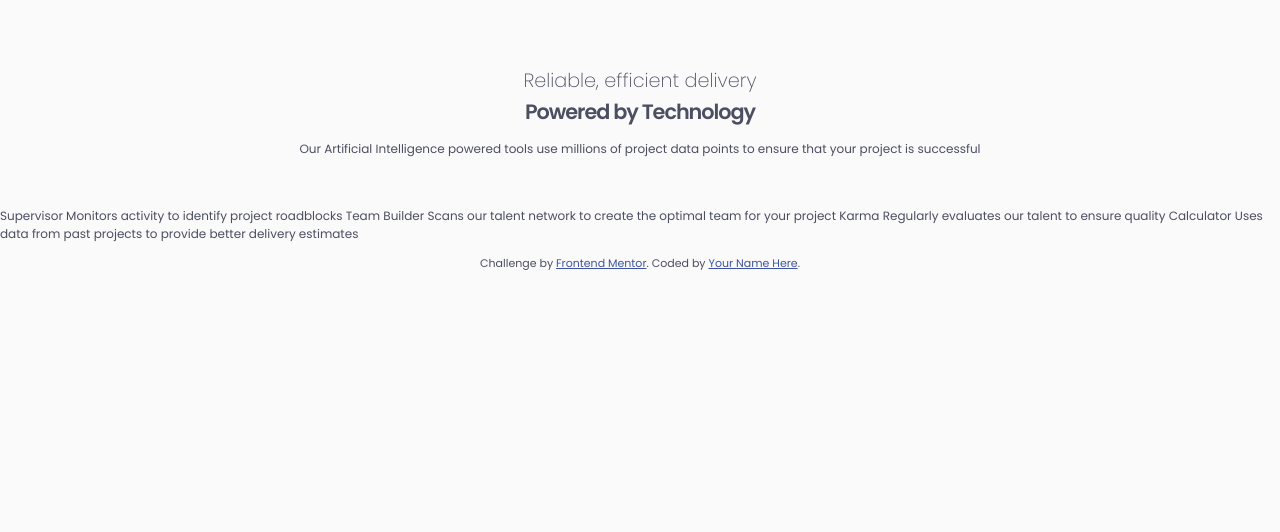
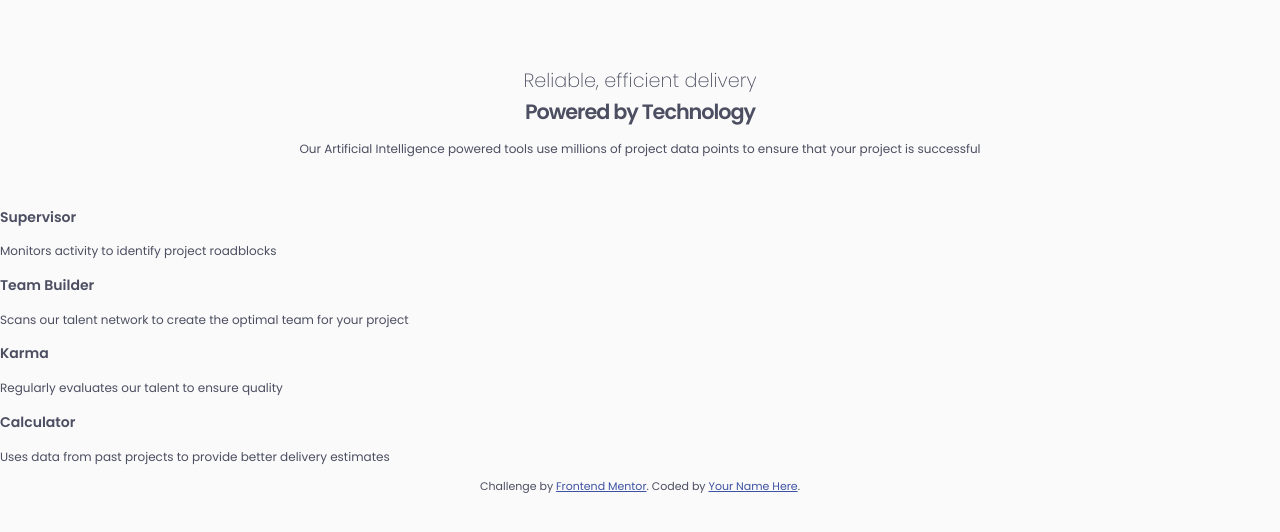
Before and after one commit to nicm42/four-car-feature-section, a website: page index.html in a window 1280 px wide. Drawn offline with Linux system fonts and the light colour scheme.

Commit message:
Set up html for cards section

```diff
--- a/index.html
+++ b/index.html
@@ -26,18 +26,27 @@
       to ensure that your project is successful</p>
   </header>
 
-  Supervisor
-  Monitors activity to identify project roadblocks
+  <section class="cards">
+    <div class="card">
+      <h3 class="card__title">Supervisor</h3>
+      <p class="card__text">Monitors activity to identify project roadblocks</p>
+    </div>
 
-  Team Builder
-  Scans our talent network to create the optimal team for your project
+    <div class="card">
+      <h3 class="card__title">Team Builder</h3>
+      <p class="card__text">Scans our talent network to create the optimal team for your project</p>
+    </div>
 
-  Karma
-  Regularly evaluates our talent to ensure quality
+    <div class="card">
+      <h3 class="card__title">Karma</h3>
+      <p class="card__text">Regularly evaluates our talent to ensure quality</p>
+    </div>
 
-  Calculator
-  Uses data from past projects to provide better delivery estimates
-
+    <div class="card">
+      <h3 class="card__title">Calculator</h3>
+      <p class="card__text">Uses data from past projects to provide better delivery estimates</p>
+    </div>
+  </section>
 
   <footer>
     <p class="attribution">
--- a/src/styles.scss
+++ b/src/styles.scss
@@ -1,3 +1,4 @@
 @import "variables";
 @import "globals";
 @import "header";
+@import "cards";
```
Also changed, not shown: src/_cards.scss (added).
